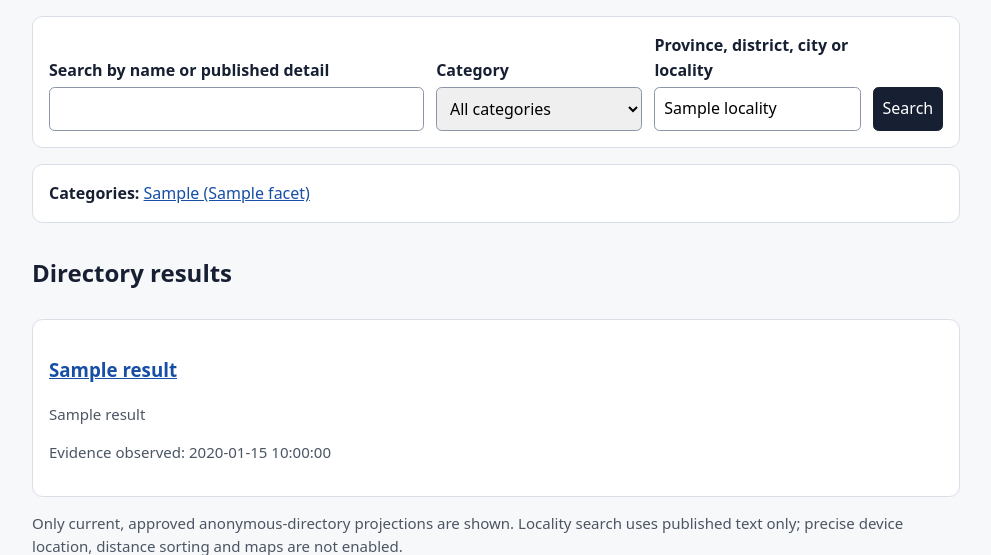
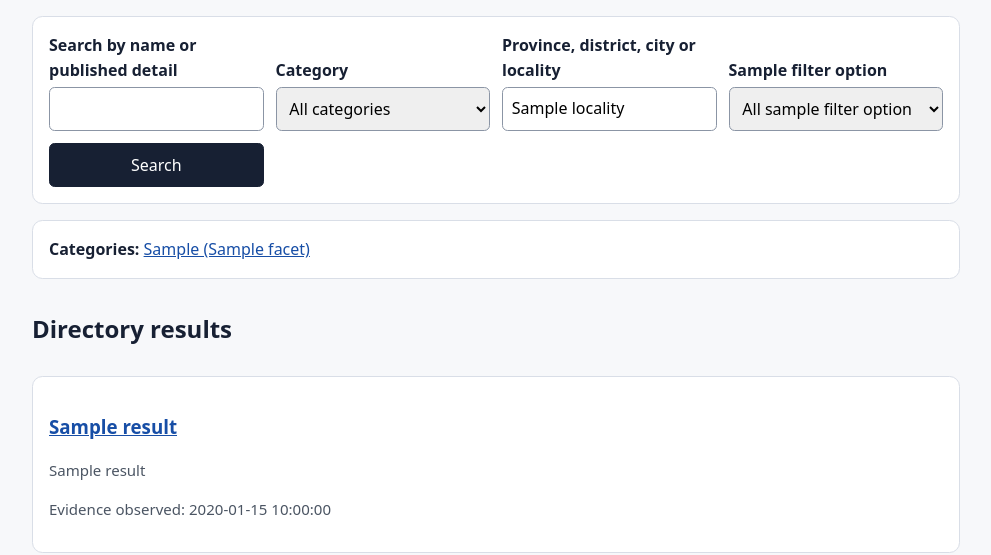
Before and after one commit to mattari20/listing-v2, a Laravel app: template resources/views/directory/index.blade.php in a window 1280 px wide. Shown: the part 126-681 px from the top of the page, without its empty margins (144-1135 px from the left). Run offline with Laravel 12, Linux system fonts and the light colour scheme; the template is opened without the code that fills it: most values are stand-ins (such as "Sample title", 1, 10 or a date in 2020); parts of the project's set-up code (start-up, migrations or seed data) failed here and were passed over.

Commit message:
feat(directory): expose approved registry-backed filters

```diff
--- a/resources/views/directory/index.blade.php
+++ b/resources/views/directory/index.blade.php
@@ -11,7 +11,7 @@
         main { max-width: 58rem; margin: 0 auto; padding: 1.25rem; }
         h1, h2 { line-height: 1.2; }
         form, .result, .facets { background: #fff; border: 1px solid #d9dee7; border-radius: .65rem; padding: 1rem; }
-        form { display: grid; grid-template-columns: minmax(0, 1fr) minmax(10rem, .55fr) minmax(10rem, .55fr) auto; gap: .75rem; align-items: end; }
+        form { display: grid; grid-template-columns: repeat(auto-fit, minmax(12rem, 1fr)); gap: .75rem; align-items: end; }
         label { display: block; font-weight: 600; margin-bottom: .25rem; }
         input, select, button { width: 100%; min-height: 2.75rem; padding: .55rem; border: 1px solid #8b95a5; border-radius: .35rem; font: inherit; }
         button { cursor: pointer; background: #172033; color: #fff; border-color: #172033; }
@@ -52,6 +52,17 @@
             <label for="locality">Province, district, city or locality</label>
             <input id="locality" name="locality" type="search" maxlength="120" value="{{ $locality }}" autocomplete="off">
         </div>
+        @foreach ($filterOptions as $key => $option)
+            <div>
+                <label for="filter-{{ $key }}">{{ $option['label'] }}</label>
+                <select id="filter-{{ $key }}" name="filters[{{ $key }}]">
+                    <option value="">All {{ strtolower($option['label']) }}</option>
+                    @foreach ($option['values'] as $value)
+                        <option value="{{ $value }}" @selected(($filters[$key] ?? null) === $value)>{{ $value }}</option>
+                    @endforeach
+                </select>
+            </div>
+        @endforeach
         <button type="submit">Search</button>
     </form>
 
@@ -59,7 +70,7 @@
         <nav class="facets" aria-label="Available categories">
             <strong>Categories:</strong>
             @foreach ($facets as $key => $count)
-                <a href="{{ route('directory.index', ['q' => $query, 'type' => $key, 'locality' => $locality]) }}">{{ $typeOptions[$key] ?? $key }} ({{ $count }})</a>
+                <a href="{{ route('directory.index', ['q' => $query, 'type' => $key, 'locality' => $locality, 'filters' => $filters]) }}">{{ $typeOptions[$key] ?? $key }} ({{ $count }})</a>
             @endforeach
         </nav>
     @endif
```
